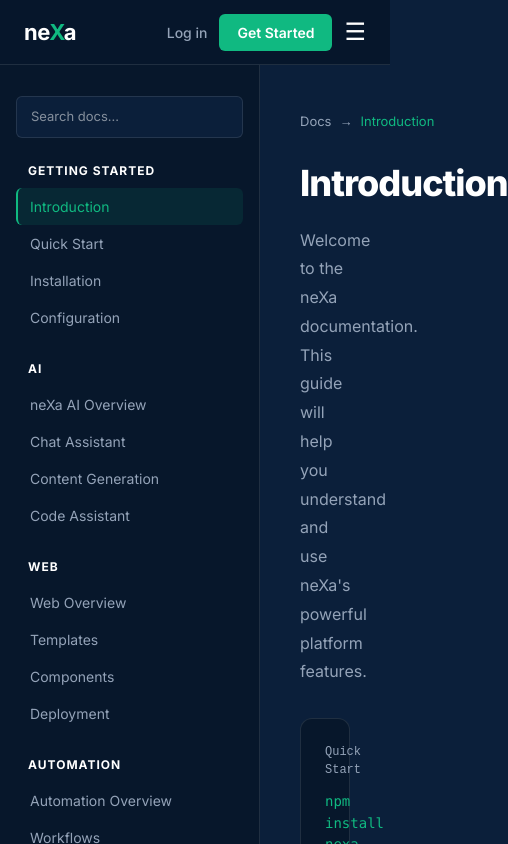
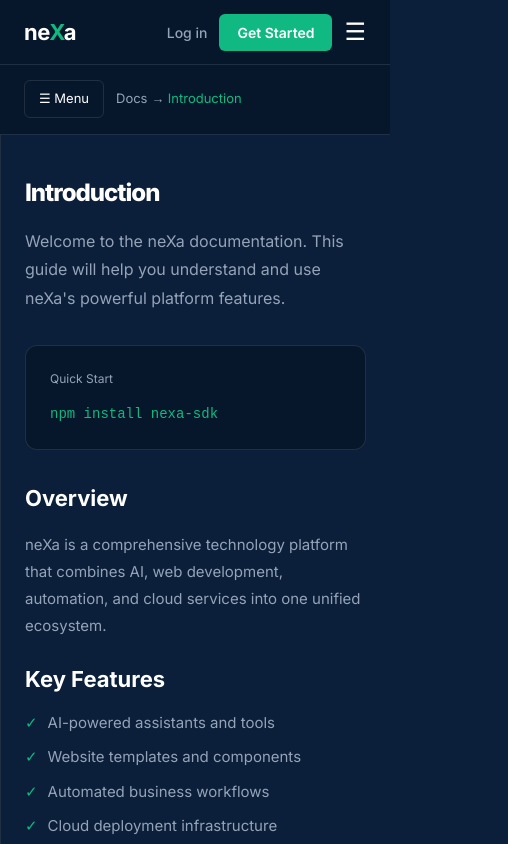
Before and after one commit to aungbobokyaw124/nexa-template-website, a Next.js app: page /docs in a window 390 px wide. Shown: the top 844 px of the page, 508 px wide, since content can reach past the window. Built offline with nearby package versions, Linux system fonts and the light colour scheme.

Commit message:
fix: docs page mobile responsive

```diff
--- a/src/app/docs/page.tsx
+++ b/src/app/docs/page.tsx
@@ -1,33 +1,14 @@
 'use client';
 
 import { useState } from 'react';
-import Link from 'next/link';
 
 const sidebar = [
-  {
-    title: 'Getting Started',
-    items: ['Introduction', 'Quick Start', 'Installation', 'Configuration'],
-  },
-  {
-    title: 'AI',
-    items: ['neXa AI Overview', 'Chat Assistant', 'Content Generation', 'Code Assistant'],
-  },
-  {
-    title: 'Web',
-    items: ['Web Overview', 'Templates', 'Components', 'Deployment'],
-  },
-  {
-    title: 'Automation',
-    items: ['Automation Overview', 'Workflows', 'Triggers', 'Actions'],
-  },
-  {
-    title: 'Cloud',
-    items: ['Cloud Overview', 'Deployment', 'Storage', 'APIs'],
-  },
-  {
-    title: 'Account',
-    items: ['Profile', 'Billing', 'Security', 'Notifications'],
-  },
+  { title: 'Getting Started', items: ['Introduction', 'Quick Start', 'Installation', 'Configuration'] },
+  { title: 'AI', items: ['neXa AI Overview', 'Chat Assistant', 'Content Generation', 'Code Assistant'] },
+  { title: 'Web', items: ['Web Overview', 'Templates', 'Components', 'Deployment'] },
+  { title: 'Automation', items: ['Automation Overview', 'Workflows', 'Triggers', 'Actions'] },
+  { title: 'Cloud', items: ['Cloud Overview', 'Deployment', 'Storage', 'APIs'] },
+  { title: 'Account', items: ['Profile', 'Billing', 'Security', 'Notifications'] },
 ];
 
 export default function Docs() {
@@ -36,19 +17,39 @@
 
   return (
     <main style={{ minHeight: '100vh', background: 'var(--color-bg)', paddingTop: '64px' }}>
-      <div style={{ display: 'flex', maxWidth: '1280px', margin: '0 auto' }}>
+      {/* Mobile Sidebar Toggle */}
+      <div style={{
+        display: 'flex', alignItems: 'center', gap: '12px',
+        padding: '16px 24px', borderBottom: '1px solid var(--color-border)',
+        background: 'var(--color-surface)',
+      }}>
+        <button onClick={() => setSidebarOpen(!sidebarOpen)} style={{
+          background: 'none', border: '1px solid var(--color-border)',
+          borderRadius: 'var(--radius-sm)', padding: '8px 14px',
+          color: '#fff', fontSize: '13px', cursor: 'pointer',
+        }}>
+          {sidebarOpen ? '✕ Close' : '☰ Menu'}
+        </button>
+        <span style={{ color: 'var(--color-muted)', fontSize: '13px' }}>
+          Docs → <span style={{ color: 'var(--color-primary)' }}>{active}</span>
+        </span>
+      </div>
 
+      <div style={{ display: 'flex', position: 'relative' }}>
         {/* Sidebar */}
         <aside style={{
-          width: '260px',
+          width: sidebarOpen ? '260px' : '0',
           minHeight: 'calc(100vh - 64px)',
           background: 'var(--color-surface)',
           borderRight: '1px solid var(--color-border)',
-          padding: '32px 16px',
+          padding: sidebarOpen ? '24px 16px' : '0',
+          overflow: 'hidden',
+          transition: 'all 0.3s',
+          flexShrink: 0,
           position: 'sticky',
           top: '64px',
+          maxHeight: 'calc(100vh - 64px)',
           overflowY: 'auto',
-          flexShrink: 0,
         }}>
           <input
             placeholder="Search docs..."
@@ -64,39 +65,29 @@
             <div key={group.title} style={{ marginBottom: '24px' }}>
               <p style={{
                 color: '#fff', fontSize: '12px', fontWeight: 700,
-                textTransform: 'uppercase', letterSpacing: '1px', marginBottom: '8px',
-                paddingLeft: '12px',
+                textTransform: 'uppercase', letterSpacing: '1px',
+                marginBottom: '8px', paddingLeft: '12px',
               }}>{group.title}</p>
               {group.items.map((item) => (
-                <button key={item} onClick={() => setActive(item)} style={{
+                <button key={item} onClick={() => { setActive(item); setSidebarOpen(false); }} style={{
                   display: 'block', width: '100%', textAlign: 'left',
                   background: active === item ? 'rgba(16,185,129,0.1)' : 'none',
                   border: 'none', borderRadius: 'var(--radius-sm)',
-                  padding: '8px 12px', color: active === item ? 'var(--color-primary)' : 'var(--color-muted)',
+                  padding: '8px 12px',
+                  color: active === item ? 'var(--color-primary)' : 'var(--color-muted)',
                   fontSize: '14px', cursor: 'pointer', transition: 'all 0.2s',
                   borderLeft: active === item ? '2px solid var(--color-primary)' : '2px solid transparent',
-                }}>
-                  {item}
-                </button>
+                }}>{item}</button>
               ))}
             </div>
           ))}
         </aside>
 
         {/* Content */}
-        <div style={{ flex: 1, padding: '48px 40px', maxWidth: 'calc(100% - 260px)' }}>
-          <div style={{
-            display: 'flex', alignItems: 'center', gap: '8px',
-            marginBottom: '24px',
-          }}>
-            <span style={{ color: 'var(--color-muted)', fontSize: '13px' }}>Docs</span>
-            <span style={{ color: 'var(--color-muted)', fontSize: '13px' }}>→</span>
-            <span style={{ color: 'var(--color-primary)', fontSize: '13px' }}>{active}</span>
-          </div>
-
+        <div style={{ flex: 1, padding: '40px 24px', maxWidth: '100%', overflowX: 'hidden' }}>
           <h1 style={{
-            fontSize: '36px', fontWeight: 800, color: '#fff',
-            letterSpacing: '-1px', marginBottom: '16px',
+            fontSize: 'clamp(24px, 5vw, 36px)', fontWeight: 800,
+            color: '#fff', letterSpacing: '-1px', marginBottom: '16px',
           }}>{active}</h1>
 
           <p style={{
@@ -106,37 +97,30 @@
             Welcome to the neXa documentation. This guide will help you understand and use neXa's powerful platform features.
           </p>
 
-          {/* Code Block */}
           <div style={{
             background: 'var(--color-surface)',
             border: '1px solid var(--color-border)',
             borderRadius: 'var(--radius-md)',
-            padding: '24px',
-            marginBottom: '32px',
-            fontFamily: 'monospace',
+            padding: '24px', marginBottom: '32px',
           }}>
             <p style={{ color: 'var(--color-muted)', fontSize: '12px', marginBottom: '12px' }}>Quick Start</p>
-            <code style={{ color: 'var(--color-primary)', fontSize: '14px' }}>
+            <code style={{ color: 'var(--color-primary)', fontSize: '14px', fontFamily: 'monospace' }}>
               npm install nexa-sdk
             </code>
           </div>
 
           <h2 style={{
-            fontSize: '22px', fontWeight: 700, color: '#fff',
-            marginBottom: '16px',
+            fontSize: '22px', fontWeight: 700, color: '#fff', marginBottom: '16px',
           }}>Overview</h2>
           <p style={{
             color: 'var(--color-muted)', fontSize: '15px',
             lineHeight: 1.8, marginBottom: '24px',
           }}>
-            neXa is a comprehensive technology platform that combines AI, web development, automation, and cloud services into one unified ecosystem. Whether you're building a website, automating workflows, or integrating AI into your business, neXa has the tools you need.
+            neXa is a comprehensive technology platform that combines AI, web development, automation, and cloud services into one unified ecosystem.
           </p>
 
-          <h2 style={{
-            fontSize: '22px', fontWeight: 700, color: '#fff',
-            marginBottom: '16px',
-          }}>Key Features</h2>
-          <div style={{ display: 'flex', flexDirection: 'column', gap: '12px', marginBottom: '32px' }}>
+          <h2 style={{ fontSize: '22px', fontWeight: 700, color: '#fff', marginBottom: '16px' }}>Key Features</h2>
+          <div style={{ display: 'flex', flexDirection: 'column', gap: '12px', marginBottom: '40px' }}>
             {[
               'AI-powered assistants and tools',
               'Website templates and components',
@@ -149,13 +133,11 @@
                 display: 'flex', alignItems: 'center', gap: '10px',
                 color: 'var(--color-muted)', fontSize: '15px',
               }}>
-                <span style={{ color: 'var(--color-primary)' }}>✓</span>
-                {f}
+                <span style={{ color: 'var(--color-primary)' }}>✓</span>{f}
               </div>
             ))}
           </div>
 
-          {/* Nav */}
           <div style={{
             display: 'flex', justifyContent: 'space-between',
             borderTop: '1px solid var(--color-border)', paddingTop: '32px',
```
